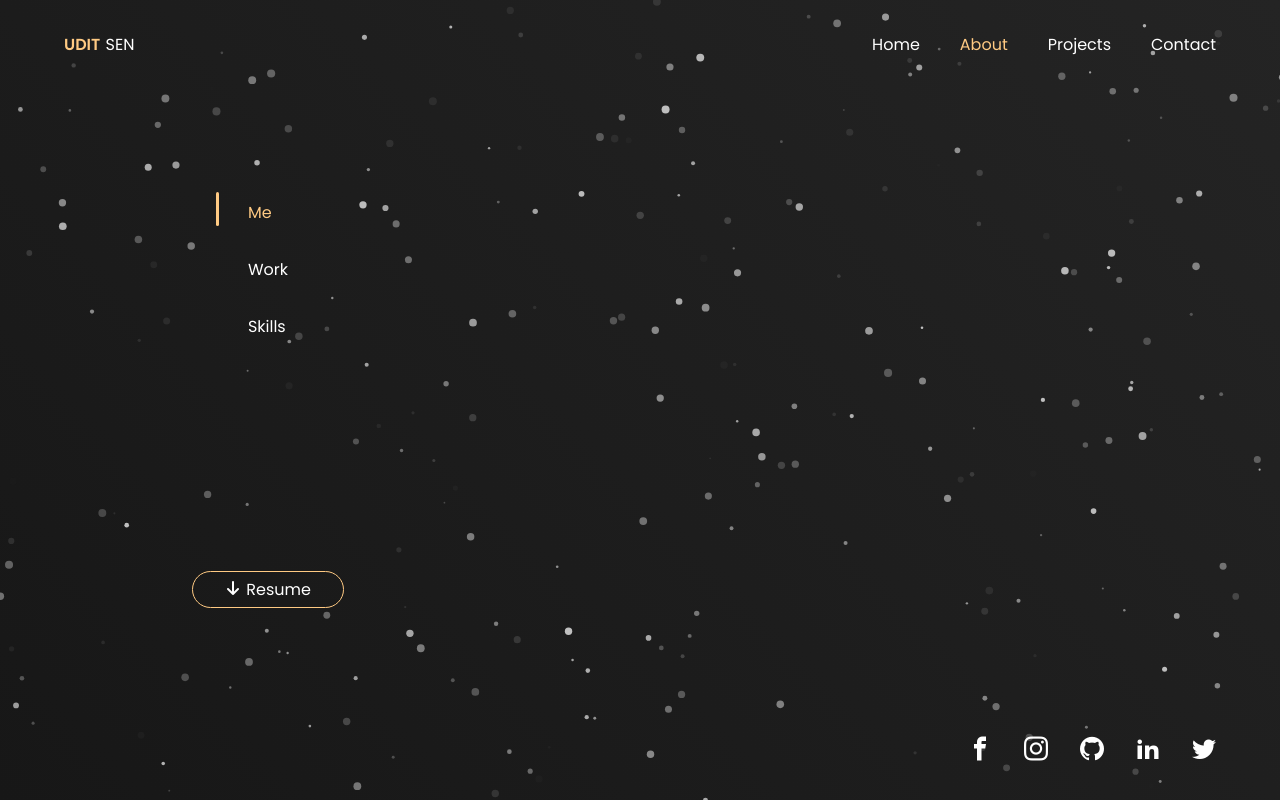
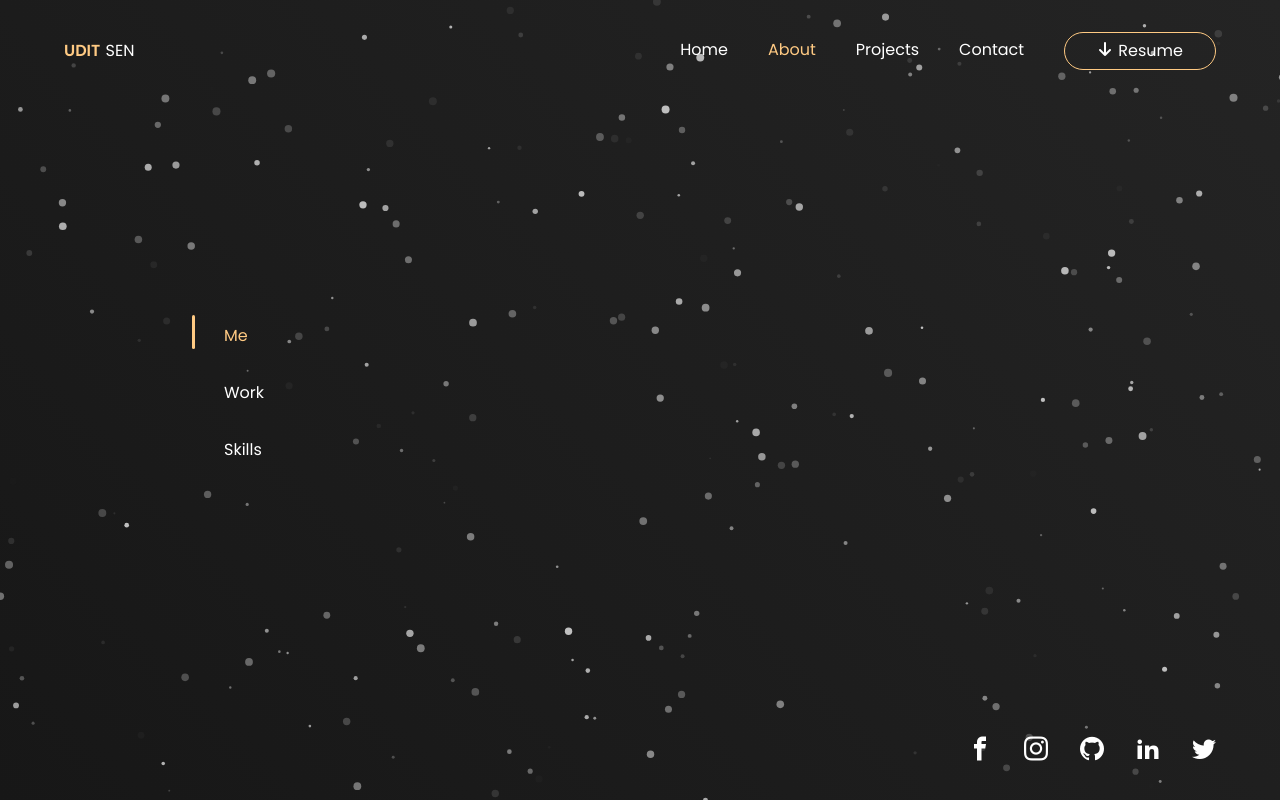
Before and after one commit to aedit/v2, a Nuxt app: page /about in a window 1280 px wide. Built offline with nearby package versions, Linux system fonts and the light colour scheme.

Commit message:
refactor: Moved download resume to navBar

```diff
--- a/assets/styles/components/_navbar.scss
+++ b/assets/styles/components/_navbar.scss
@@ -3,10 +3,14 @@
   top: 0;
   left: 0;
   right: 0;
+  display: flex;
   justify-content: space-between;
+  align-items: center;
   padding: 2rem 4rem;
   .nav-bar__links {
     gap: 2.5rem;
+    display: flex;
+    align-items: center;
     li {
       &::after {
         content: '';
@@ -28,5 +32,15 @@
         }
       }
     }
+
+    .download-resume {
+      i {
+        display: inline-block;
+        transform: rotate(180deg);
+      }
+      &:hover {
+        color: map-get($color-map, primary);
+      }
+    }
   }
 }
--- a/assets/styles/pages/_about.scss
+++ b/assets/styles/pages/_about.scss
@@ -45,17 +45,6 @@
         transition: 0.2s ease top;
       }
     }
-
-    .download-resume {
-      align-self: flex-end;
-      i {
-        display: inline-block;
-        transform: rotate(180deg);
-      }
-      &:hover {
-        color: map-get($color-map, primary);
-      }
-    }
   }
 
   &__content {
--- a/components/NavBar.vue
+++ b/components/NavBar.vue
@@ -1,15 +1,32 @@
 <template>
-  <nav class="nav-bar d-flex">
+  <nav class="nav-bar">
     <span class="nav-bar__logo pointer">
       <NuxtLink to="/">
         <span class="color-primary fw-600">UDIT</span> SEN
       </NuxtLink>
     </span>
-    <ul class="nav-bar__links d-flex">
+    <ul class="nav-bar__links">
       <li><NuxtLink class="home-link" to="/"> Home</NuxtLink></li>
       <li><NuxtLink to="/about"> About</NuxtLink></li>
       <li><NuxtLink to="/projects"> Projects</NuxtLink></li>
       <li><NuxtLink to="/contact"> Contact</NuxtLink></li>
+      <button
+        class="download-resume pointer px-6 py-1 rounded fw-400 border-primary"
+        @click="openResume"
+      >
+        <i class="icon-arrow-up"></i>
+
+        Resume
+      </button>
     </ul>
   </nav>
 </template>
+<script>
+export default {
+  methods: {
+    openResume() {
+      window.open('/resume.pdf', '_blank')
+    },
+  },
+}
+</script>
--- a/pages/about.vue
+++ b/pages/about.vue
@@ -8,14 +8,6 @@
 
         <span ref="selected-indicator" class="selected-indicator"></span>
       </ul>
-      <button
-        class="download-resume pointer px-6 py-1 rounded fw-400 border-primary"
-        @click="openResume"
-      >
-        <i class="icon-arrow-up"></i>
-
-        Resume
-      </button>
     </div>
     <div class="about__content">
       <transition name="about-child">
@@ -65,9 +57,6 @@ export default {
       selectedIndicatorStyle.top = parentElement.offsetTop + 'px'
       selectedIndicatorStyle.height = parentElement.clientHeight + 'px'
     },
-    openResume() {
-      window.open('/resume.pdf', '_blank')
-    },
   },
 }
 </script>
```
